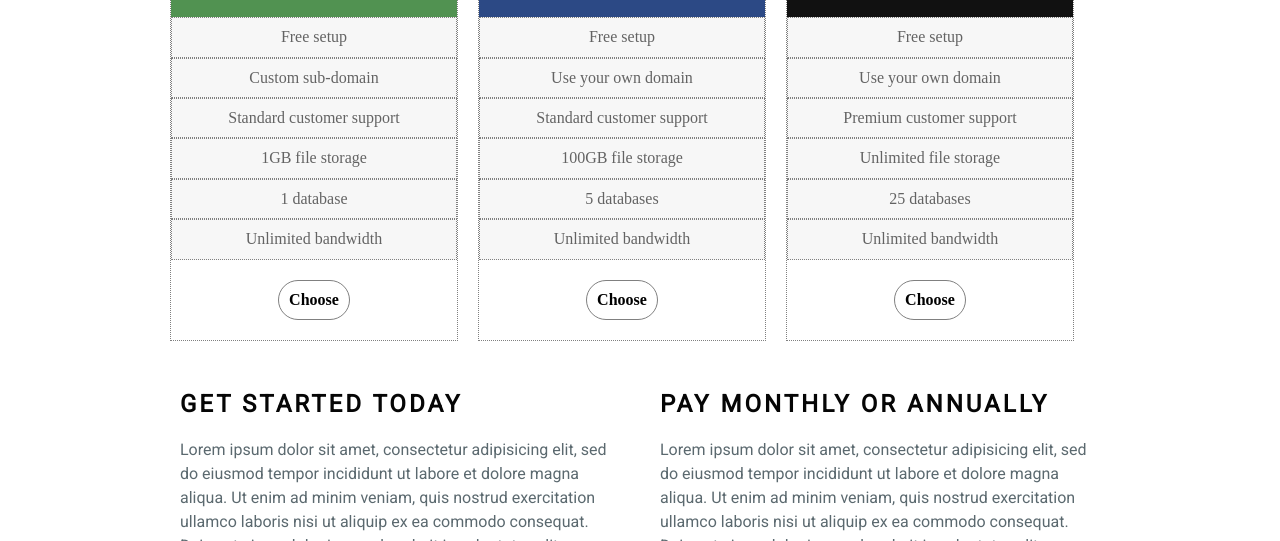
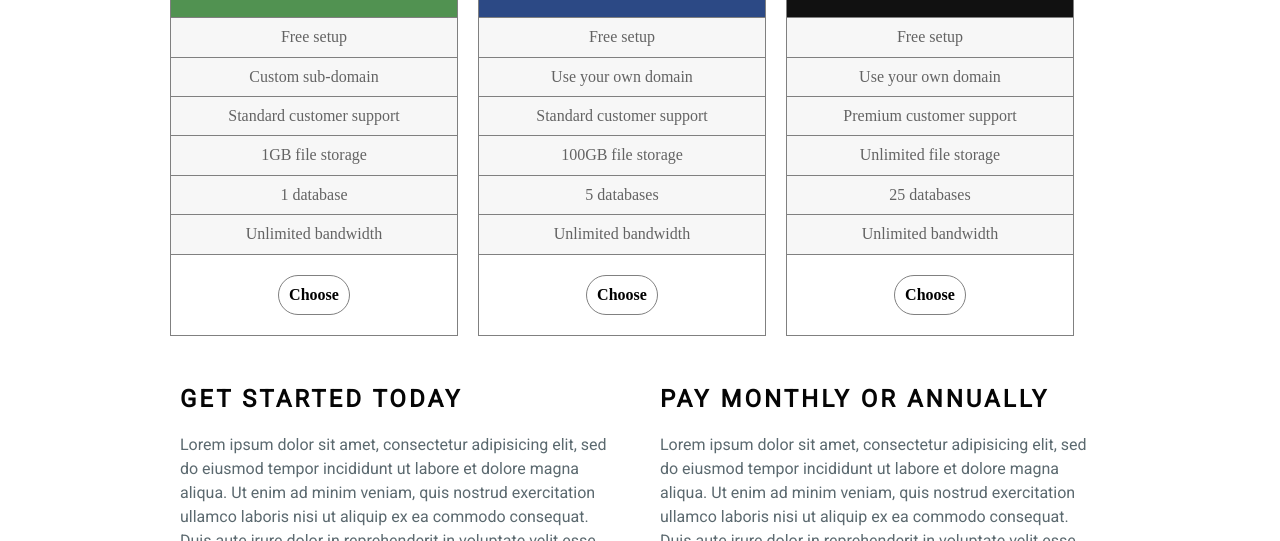
Before and after one commit to tmack44/w1d3-recreate-mockup, a plain HTML site: page index.html in a window 1280 px wide. Shown: the part 620-1161 px from the top of the page. Drawn offline with nearby package versions, Linux system fonts and the light colour scheme.

Commit message:
fixed dotted border

```diff
--- a/css/global.css
+++ b/css/global.css
@@ -71,7 +71,7 @@ main {
   float: left;
   width: 30%;
   /*padding: 20px;*/
-  border: 1px dotted gray;
+  border: 1px solid gray;
   margin: 10px;
 }
 
@@ -98,13 +98,13 @@ main {
 
 .column-list {
   background-color: #F7F7F7;
-  border: 1px dotted gray;
+  border-top: 1px solid gray;
   padding: 10px;
   color: rgba(0,0,0,.6);
 }
 
 .column-footer {
-
+ border-top: 1px solid gray;
 }
 
 button {
```
